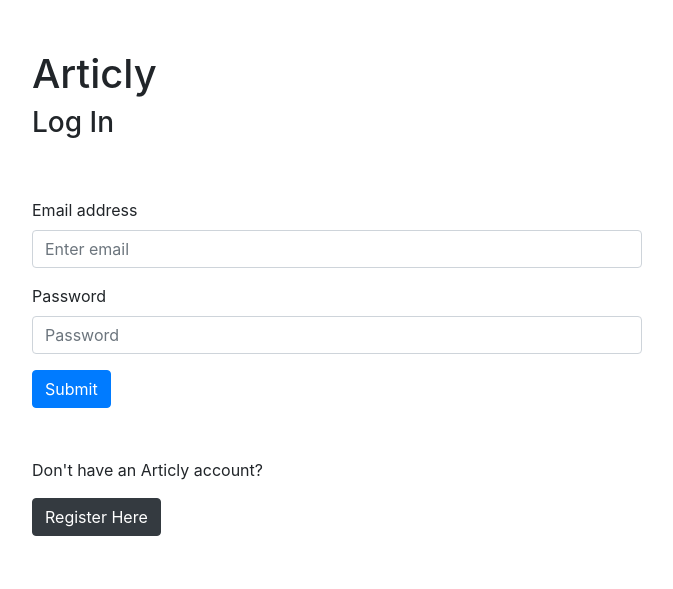
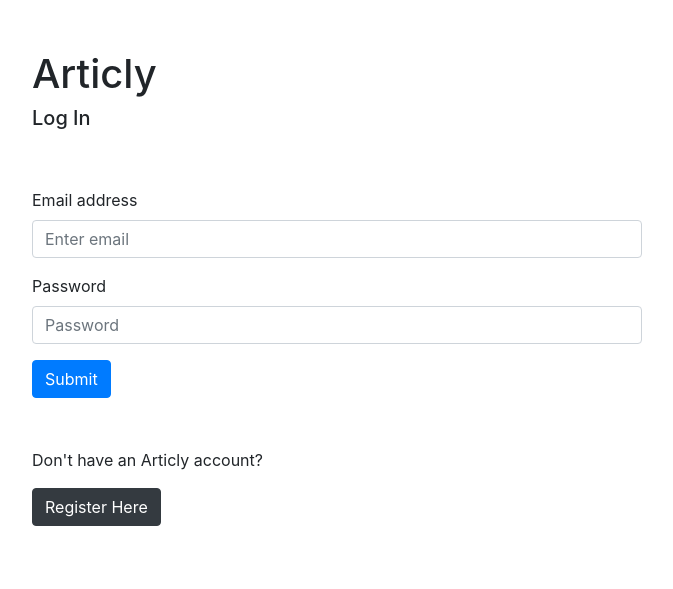
Before and after one commit to JianHMai/Articly, a plain HTML site: page login.html in a window 1280 px wide. Shown: the whole page, without its empty margins (303-976 px from the left). Drawn offline with nearby package versions, Linux system fonts and the light colour scheme.

Commit message:
Update font size on login and register pages

```diff
--- a/login.html
+++ b/login.html
@@ -11,7 +11,7 @@
 <body>
     <div class="container center_div">
         <H1 style="padding-top: 50px;">Articly</H1>
-        <H3>Log In</H3>
+        <H5>Log In</H5>
         <form style="padding-top: 50px;">
             <div class="form-group">
                 <label for="inputEmail">Email address</label>
```
Also changed, not shown: register.html (+1 -1 lines).
